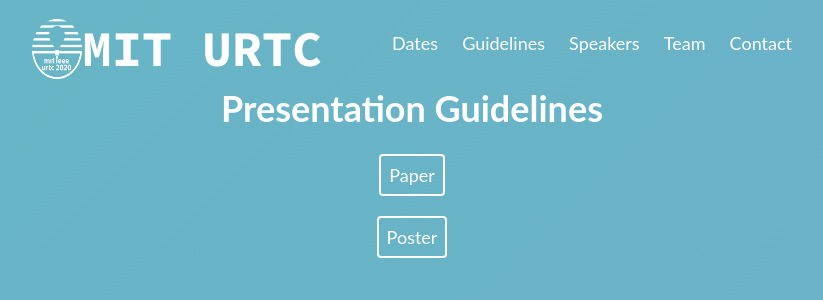
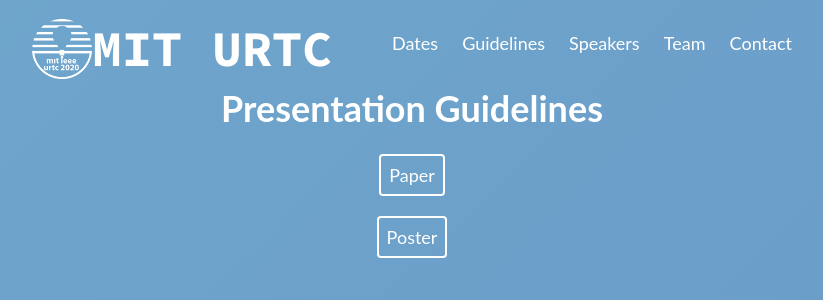
Before and after one commit to urtc/website, a Jekyll site: the page built from pages/guidelines.html, in a window 1280 px wide. Shown: the top 300 px of the page, without its empty margins (228-1051 px from the left). Built offline with Jekyll 4.4.1, drawn with Linux system fonts in a browser that asks for light colours.

Commit message:
logo resize

```diff
--- a/_layouts/default.html
+++ b/_layouts/default.html
@@ -5,13 +5,13 @@
   <meta name="theme-color" content="#e0777d" />
   <title>MIT URTC{% if page.title != "MIT URTC 2019" %} | {{ page.title }}{% endif %}</title>
   <link href="/css/styles.css" rel="stylesheet" />
-  <link href='https://fonts.googleapis.com/css?family=Roboto Slab:400,700' rel='stylesheet'>
+  <link href="https://fonts.googleapis.com/css?family=Archivo:400,700" rel="stylesheet">
   <link href="https://fonts.googleapis.com/css?family=Source+Code+Pro:700" rel="stylesheet" />
 </head>
 <body>
   <div id="animation" class="desktop">
     <h1 style="font-size:50px">
-      <img src="./img/white_urtc_logo.png" style="width:50px; height:60px; vertical-align: middle;">
+      <img src="./img/white_urtc_logo.png" style="width:60px; height:60px; vertical-align: middle;">
       <a href="/">MIT URTC</a>
       <div></div>
     </h1>
--- a/_scss/main.scss
+++ b/_scss/main.scss
@@ -4,7 +4,7 @@
 }
 
 html, body {
-  background: linear-gradient(-45deg,#71acce,#57C4B8 );
+  background: linear-gradient(-45deg,#6690C5,#71acce,#57C4B8 );
   background-size: 400% 400%;
   animation: gradient 10s ease infinite;
   color: #fff;
--- a/pages/index.html
+++ b/pages/index.html
@@ -5,7 +5,7 @@ permalink: /
 <section id="home">
   <a href="https://ieee-r1-studentconference.myreviewroom.com/">Register for MIT IEEE URTC 2020!</a>
 
-  <img src="./img/conference/call-for-submissions-v1.jpg" style="max-width:100%;"/>
+  <img src="./img/conference/call-for-submissions-v1.jpg" style="max-width:300%;"/>
 
   <div class="photos">
     <div class="photo left"><img src="./img/conference/20181005_195528.jpg" /></div>
```
